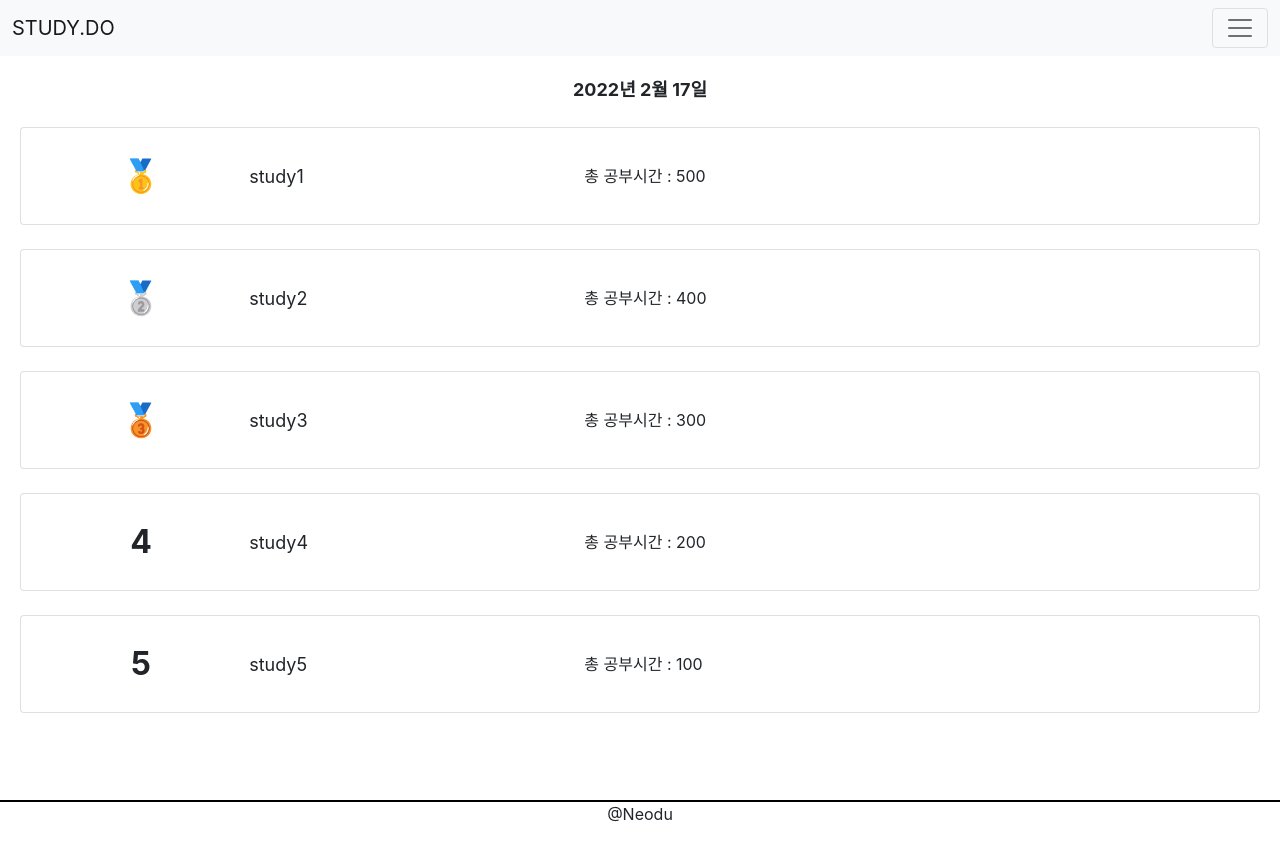
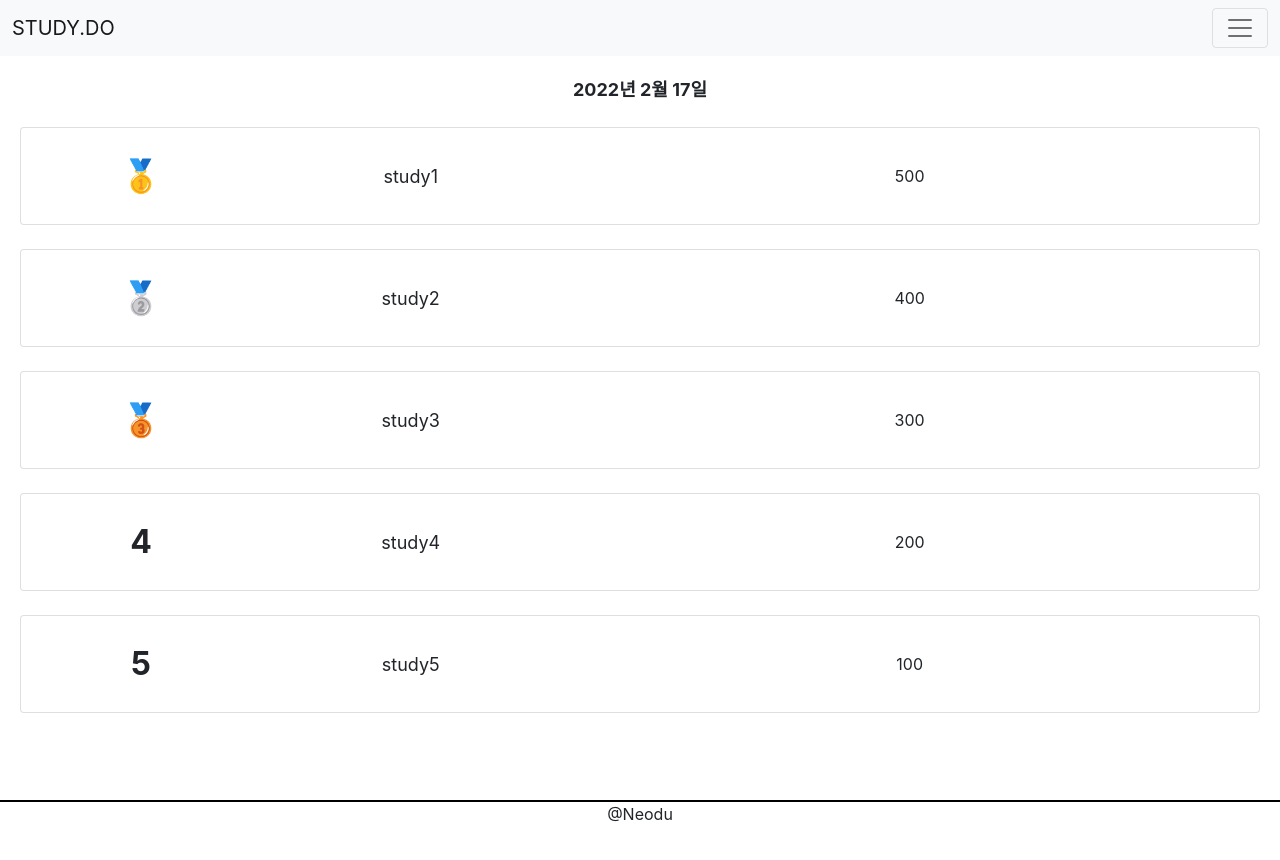
Before and after one commit to CSE-Final-Project/Front, a React (Create React App) app: page /studies/ranking in a window 1280 px wide. Built offline with nearby package versions, Linux system fonts and the light colour scheme.

Commit message:
[2월 18일] 랭킹 수정

```diff
--- a/src/components/StudyRanking.js
+++ b/src/components/StudyRanking.js
@@ -25,6 +25,7 @@ const Content1 = styled.div`
 const Content2 = styled.div`
     padding: 0.25rem;
     // background: yellow;
+    text-align: center;
     width: 50%;
     height: 100%;
     font-size: large;
@@ -32,6 +33,7 @@ const Content2 = styled.div`
 const Content3 = styled.div`
     padding: 0.25rem;
     // background: yellow;
+    text-align: center;
     width: 100%;
     height: 100%;
 `;
@@ -55,7 +57,7 @@ const StudyRanking = (props) => {
                     <Content1>
                         <Ranking_font>{medal}</Ranking_font></Content1>
                     <Content2>{study.title}</Content2>
-                    <Content3>총 공부시간 : {study.studytime} </Content3>
+                    <Content3>{study.studytime} </Content3>
                 </ContentBox>
             </Card>
             <br/>
```
